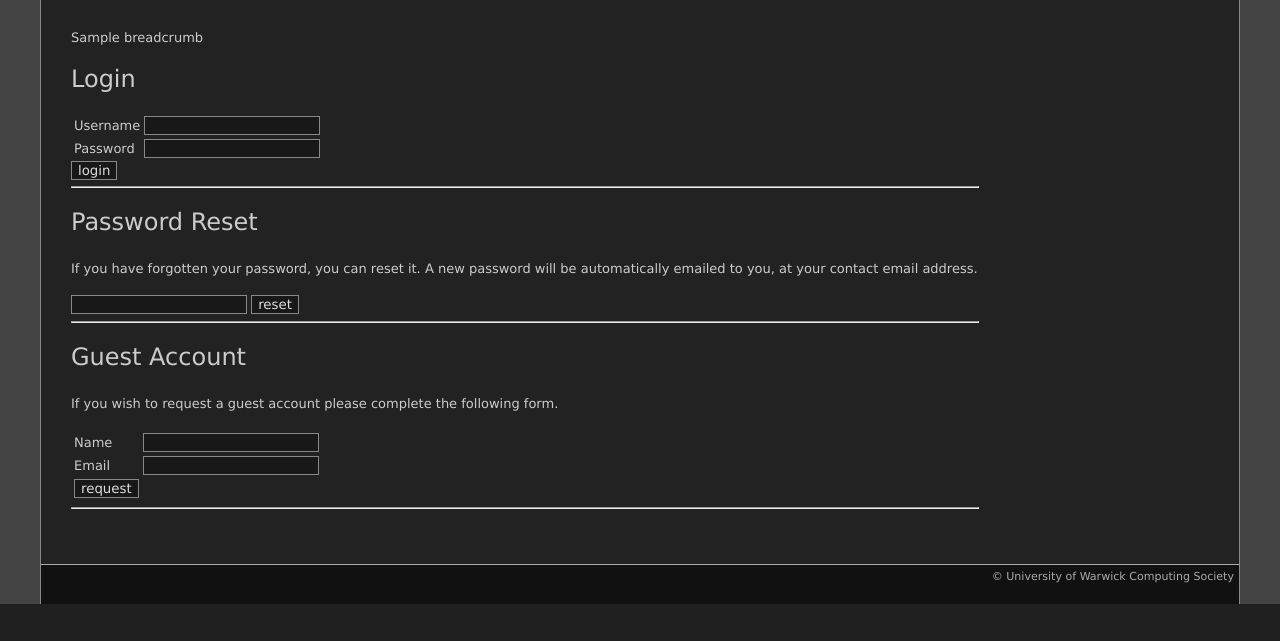
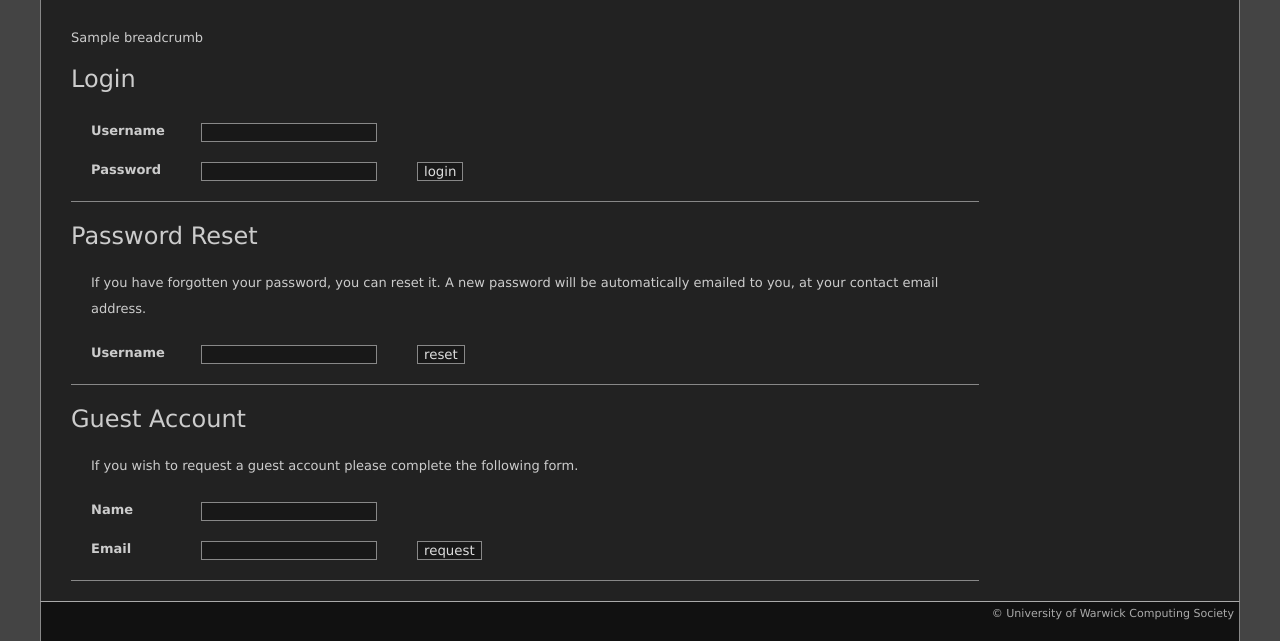
Before and after one commit to UWCS/uwcs-website, a Django app: template templates/login.html in a window 1280 px wide. Shown: the part 196-837 px from the top of the page. Before the commit the page ends 800 px from the top, so only its background shows below. Run offline with Django 3.2, Linux system fonts and the light colour scheme; the template is opened without the code that fills it: most values are stand-ins (such as "Sample title", 1, 10 or a date in 2020); form fields are guessed from the names that the template uses; some libraries are stand-ins or nearby versions.

Commit message:
Login page styling updated.

```diff
--- a/static/css/compsoc.css
+++ b/static/css/compsoc.css
@@ -372,3 +372,26 @@ dd {
 .crumbs {
 	margin-bottom: 20px;
 }
+
+.box label, .box input {
+	margin: 10px 20px;
+	float: left;
+}
+
+.box label {
+	width: 70px;
+	font-weight: bold;
+}
+
+.box label, .box h2 {
+	clear: left;
+}
+
+.box {
+	border-bottom: 1px solid #888;
+	margin-bottom: 20px;
+	padding-bottom: 10px;
+}
+.box p {
+	margin-left: 20px;
+}
--- a/templates/login.html
+++ b/templates/login.html
@@ -9,39 +9,51 @@
 {% endif %}
 
 
+<div class="box">
 	<h2>Login</h2>
 	<form method="post" action=".">
-<table>
-<tr><td>{{ form.username.label_tag }}</td><td>{{ form.username }}</td></tr>
-<tr><td>{{ form.password.label_tag }}</td><td>{{ form.password }}</td></tr>
-</table>
-<div class="formfield">
+	<div>
+		{{ form.username.label_tag }}
+		{{ form.username }}
+
+		{{ form.password.label_tag }}
+		{{ form.password }}
+
 	    <input type="submit" value="login" />
 	    <input type="hidden" name="next" value="/" />
 	</div>
 	</form>
-<hr />
+	<div style="clear: both;"></div>
+</div>
 
+
+<div class="box">
 	<h2>Password Reset</h2>
     <p>If you have forgotten your password, you can reset it.  A new password will be automatically emailed to you, at your contact email address.</p>
     <form method="post" action="/member/reset/">
-    <div class="formfield">
-        <input type="text" name="user_name" />
-        <input type="submit" value="reset" />
+	<div>
+        <label for="reset_username">Username</label><input type="text" name="user_name" id="reset_username" />
+        <input class="clear" type="submit" value="reset" />
 	</div>
     </form>
-<hr />
+	<div style="clear: both;"></div>
+</div>
 
+<div class="box">
 	<h2>Guest Account</h2>
-    <p>If you wish to request a guest account please complete the following
-    form.</p>
+    <p>If you wish to request a guest account please complete the following form.</p>
     <form method="post" action="/member/guest/">
-    <table>
-        <tr><td>Name</td><td><input type="text" name="name" /></td></tr>
-        <tr><td>Email</td><td><input type="text" name="email" /></td></tr>
-        <tr><td><input type="submit" value="request" /></td><td></td></tr>
-    </table>
+	<div>
+        <label for="guest_name">Name</label>
+		<input type="text" name="name" id="guest_name" />
+
+		<label for="guest_email">Email</label>
+		<input type="text" name="email" id="guest_email" />
+
+		<input type="submit" value="request" />
+	</div>
     </form>
-<hr />
+	<div style="clear: both;"></div>
+</div>
 
 {% endblock %}
```
Lines whose indentation alone changed are shown as unchanged.
